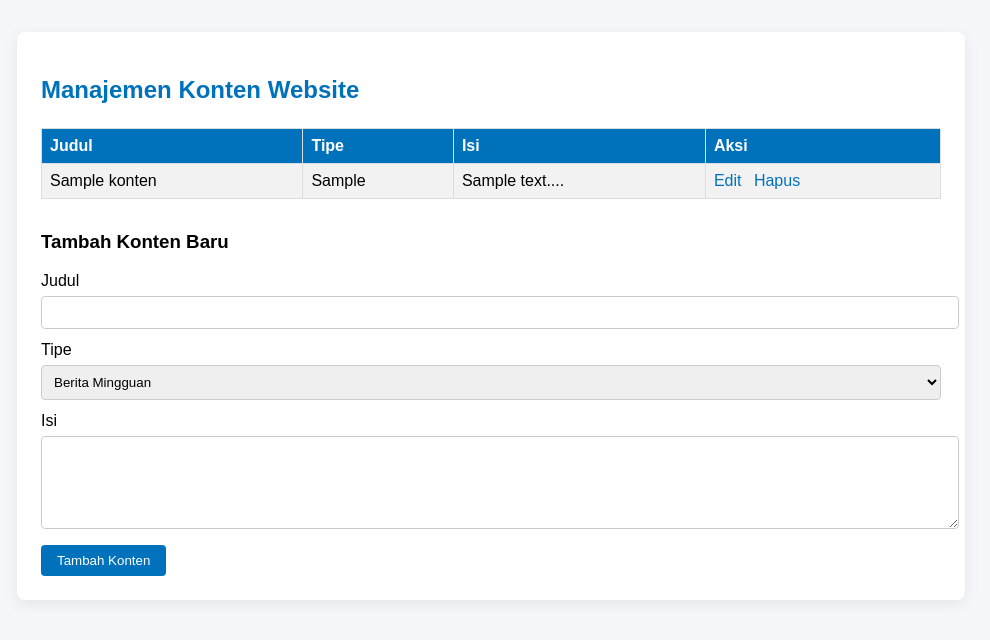
After one commit to AryaWinata08/website_sekolah, a PHP site: page /admin.php in a window 1280 px wide. The commit adds this page. Shown: the top 640 px of the page, without its empty margins (149-1139 px from the left). Run offline with PHP 8.4, Linux system fonts and the light colour scheme; tables that the repository leaves empty or names only in its code hold one stand-in row (values such as "Sample post").

Commit message:
lalala update

```diff
--- /dev/null
+++ b/ProjectKP/pages/admin.php
@@ -0,0 +1,137 @@
+<?php
+// filepath: c:\xampp\htdocs\website_sekolah\admin.php
+// Koneksi ke database
+$host = "localhost";
+$user = "root";
+$pass = "";
+$db = "website_sekolah";
+$conn = mysqli_connect($host, $user, $pass, $db);
+
+// Tambah konten
+if (isset($_POST['tambah'])) {
+  $judul = $_POST['judul'];
+  $tipe = $_POST['tipe'];
+  $isi = $_POST['isi'];
+  $sql = "INSERT INTO konten (judul, tipe, isi) VALUES ('$judul', '$tipe', '$isi')";
+  mysqli_query($conn, $sql);
+  header("Location: admin.php");
+  exit;
+}
+
+// Edit konten
+if (isset($_POST['edit'])) {
+  $id = $_POST['id'];
+  $judul = $_POST['judul'];
+  $tipe = $_POST['tipe'];
+  $isi = $_POST['isi'];
+  $sql = "UPDATE konten SET judul='$judul', tipe='$tipe', isi='$isi' WHERE id=$id";
+  mysqli_query($conn, $sql);
+  header("Location: admin.php");
+  exit;
+}
+
+// Hapus konten
+if (isset($_GET['hapus'])) {
+  $id = $_GET['hapus'];
+  $sql = "DELETE FROM konten WHERE id=$id";
+  mysqli_query($conn, $sql);
+  header("Location: admin.php");
+  exit;
+}
+
+// Ambil data konten (kecuali navbar, footer, visi_misi, kontak)
+$query = "SELECT * FROM konten WHERE tipe NOT IN ('navbar','footer','visi_misi','kontak')";
+$result = mysqli_query($conn, $query);
+
+// Untuk form edit
+$editData = null;
+if (isset($_GET['edit'])) {
+  $id = $_GET['edit'];
+  $editQuery = "SELECT * FROM konten WHERE id=$id";
+  $editResult = mysqli_query($conn, $editQuery);
+  $editData = mysqli_fetch_assoc($editResult);
+}
+?>
+
+<!DOCTYPE html>
+<html lang="id">
+<head>
+  <meta charset="UTF-8">
+  <title>Halaman Admin - Manajemen Konten</title>
+  <style>
+    body { font-family: Arial, sans-serif; background: #f5f7fa; margin: 0; padding: 0; }
+    .container { max-width: 900px; margin: 32px auto; background: #fff; padding: 24px; border-radius: 8px; box-shadow: 0 4px 16px rgba(0,0,0,0.08);}
+    h2 { color: #0072bc; }
+    table { width: 100%; border-collapse: collapse; margin-top: 24px;}
+    th, td { border: 1px solid #ddd; padding: 8px; text-align: left;}
+    th { background: #0072bc; color: #fff;}
+    tr:nth-child(even) { background: #f2f2f2;}
+    .form-section { margin-top: 32px; }
+    input[type=text], textarea, select { width: 100%; padding: 8px; margin: 6px 0 12px 0; border: 1px solid #ccc; border-radius: 4px;}
+    button { background: #0072bc; color: #fff; border: none; padding: 8px 16px; border-radius: 4px; cursor: pointer;}
+    button:hover { background: #005fa3;}
+    .aksi-link { color: #0072bc; text-decoration: none; margin-right: 8px;}
+    .aksi-link:hover { text-decoration: underline;}
+  </style>
+</head>
+<body>
+  <div class="container">
+    <h2>Manajemen Konten Website</h2>
+    <table>
+      <tr>
+        <th>Judul</th>
+        <th>Tipe</th>
+        <th>Isi</th>
+        <th>Aksi</th>
+      </tr>
+      <?php while($row = mysqli_fetch_assoc($result)): ?>
+      <tr>
+        <td><?= htmlspecialchars($row['judul']) ?></td>
+        <td><?= htmlspecialchars($row['tipe']) ?></td>
+        <td><?= htmlspecialchars(substr($row['isi'],0,60)) ?>...</td>
+        <td>
+          <a class="aksi-link" href="admin.php?edit=<?= $row['id'] ?>">Edit</a>
+          <a class="aksi-link" href="admin.php?hapus=<?= $row['id'] ?>" onclick="return confirm('Yakin hapus?')">Hapus</a>
+        </td>
+      </tr>
+      <?php endwhile; ?>
+    </table>
+
+    <div class="form-section">
+      <?php if ($editData): ?>
+      <h3>Edit Konten</h3>
+      <form method="post">
+        <input type="hidden" name="id" value="<?= $editData['id'] ?>">
+        <label>Judul</label>
+        <input type="text" name="judul" value="<?= htmlspecialchars($editData['judul']) ?>" required>
+        <label>Tipe</label>
+        <select name="tipe" required>
+          <option value="berita_mingguan" <?= $editData['tipe']=='berita_mingguan'?'selected':'' ?>>Berita Mingguan</option>
+          <option value="kegiatan_sekolah" <?= $editData['tipe']=='kegiatan_sekolah'?'selected':'' ?>>Kegiatan Sekolah</option>
+          <option value="pencapaian_anak" <?= $editData['tipe']=='pencapaian_anak'?'selected':'' ?>>Pencapaian Anak</option>
+        </select>
+        <label>Isi</label>
+        <textarea name="isi" rows="5" required><?= htmlspecialchars($editData['isi']) ?></textarea>
+        <button type="submit" name="edit">Simpan Perubahan</button>
+        <a href="admin.php" style="margin-left:12px;">Batal</a>
+      </form>
+      <?php else: ?>
+      <h3>Tambah Konten Baru</h3>
+      <form method="post">
+        <label>Judul</label>
+        <input type="text" name="judul" required>
+        <label>Tipe</label>
+        <select name="tipe" required>
+          <option value="berita_mingguan">Berita Mingguan</option>
+          <option value="kegiatan_sekolah">Kegiatan Sekolah</option>
+          <option value="pencapaian_anak">Pencapaian Anak</option>
+        </select>
+        <label>Isi</label>
+        <textarea name="isi" rows="5" required></textarea>
+        <button type="submit" name="tambah">Tambah Konten</button>
+      </form>
+      <?php endif; ?>
+    </div>
+  </div>
+</body>
+</html>
--- a/ProjectKP/pages/berita.php
+++ b/ProjectKP/pages/berita.php
@@ -1,4 +1,4 @@
-<link rel="stylesheet" href="../assets/css/style.css">
+
 <link rel="stylesheet" href="../assets/css/navbar.css">
 <link rel="stylesheet" href="../assets/css/berita.css">
 
@@ -10,6 +10,8 @@
   <title>Berita | SMAN 2 SINGKEP</title>
   <link rel="stylesheet" href="https://cdnjs.cloudflare.com/ajax/libs/font-awesome/6.5.0/css/all.min.css">
   <link rel="stylesheet" href="../assets/css/style.css">
+  <link rel="stylesheet" href="../assets/css/navbar.css">
+  <link rel="stylesheet" href="../assets/css/berita.css">
 </head>
 <body>
   <header>
--- a/ProjectKP/pages/ekstrakurikuler.php
+++ b/ProjectKP/pages/ekstrakurikuler.php
@@ -1,6 +1,4 @@
-<link rel="stylesheet" href="../assets/css/style.css">
-<link rel="stylesheet" href="../assets/css/navbar.css">
-<link rel="stylesheet" href="../assets/css/ekstrakurikuler.css">
+
 
 <!DOCTYPE html>
 <html lang="id">
@@ -10,6 +8,8 @@
   <title>Ekstrakurikuler | SMAN 2 SINGKEP</title>
   <link rel="stylesheet" href="https://cdnjs.cloudflare.com/ajax/libs/font-awesome/6.5.0/css/all.min.css">
   <link rel="stylesheet" href="../assets/css/style.css">
+  <link rel="stylesheet" href="../assets/css/navbar.css">
+  <link rel="stylesheet" href="../assets/css/ekstrakurikuler.css">
 </head>
 <body>
   <header>
--- a/ProjectKP/pages/galeri.php
+++ b/ProjectKP/pages/galeri.php
@@ -1,6 +1,4 @@
-<link rel="stylesheet" href="../assets/css/style.css">
-<link rel="stylesheet" href="../assets/css/navbar.css">
-<link rel="stylesheet" href="../assets/css/galeri.css">
+
 
 <!DOCTYPE html>
 <html lang="id">
@@ -10,6 +8,8 @@
   <title>Galeri | SMAN 2 SINGKEP</title>
   <link rel="stylesheet" href="https://cdnjs.cloudflare.com/ajax/libs/font-awesome/6.5.0/css/all.min.css">
   <link rel="stylesheet" href="../assets/css/style.css">
+  <link rel="stylesheet" href="../assets/css/navbar.css">
+  <link rel="stylesheet" href="../assets/css/galeri.css">
 </head>
 <body>
   <header>
--- a/ProjectKP/pages/kontak.php
+++ b/ProjectKP/pages/kontak.php
@@ -1,6 +1,4 @@
-<link rel="stylesheet" href="../assets/css/style.css">
-<link rel="stylesheet" href="../assets/css/navbar.css">
-<link rel="stylesheet" href="../assets/css/kontak.css">
+
 
 <!DOCTYPE html>
 <html lang="id">
@@ -10,6 +8,8 @@
   <title>Kontak | SMAN 2 SINGKEP</title>
   <link rel="stylesheet" href="https://cdnjs.cloudflare.com/ajax/libs/font-awesome/6.5.0/css/all.min.css">
   <link rel="stylesheet" href="../assets/css/style.css">
+  <link rel="stylesheet" href="../assets/css/navbar.css">
+  <link rel="stylesheet" href="../assets/css/kontak.css">
 </head>
 <body>
   <header>
--- a/ProjectKP/pages/navbar.php
+++ b/ProjectKP/pages/navbar.php
@@ -14,8 +14,6 @@
           <li><a href="profil_sekolah.php">Profil Sekolah</a></li>
           <li><a href="visi_misi.php">Visi & Misi</a></li>
           <li><a href="struktur_organisasi.php">Struktur Organisasi</a></li>
-          <li><a href="tenagakependidikan.php">Staf Pengajar</a></li>
-          <li><a href="pesertadidik.php">Peserta Didik</a></li>
         </ul>
       </li>
       <li><a href="berita.php">Berita</a></li>
--- a/ProjectKP/pages/prestasi_akademik.php
+++ b/ProjectKP/pages/prestasi_akademik.php
@@ -1,6 +1,4 @@
-<link rel="stylesheet" href="../assets/css/style.css">
-<link rel="stylesheet" href="../assets/css/navbar.css">
-<link rel="stylesheet" href="../assets/css/prestasi.css">
+
 
 <!DOCTYPE html>
 <html lang="id">
@@ -10,6 +8,8 @@
   <title>Prestasi Akademik | SMAN 2 SINGKEP</title>
   <link rel="stylesheet" href="https://cdnjs.cloudflare.com/ajax/libs/font-awesome/6.5.0/css/all.min.css">
   <link rel="stylesheet" href="../assets/css/style.css">
+  <link rel="stylesheet" href="../assets/css/navbar.css">
+  <link rel="stylesheet" href="../assets/css/prestasi.css">
 </head>
 <body>
   <header>
--- a/ProjectKP/pages/prestasi_nonakademik.php
+++ b/ProjectKP/pages/prestasi_nonakademik.php
@@ -1,6 +1,4 @@
-<link rel="stylesheet" href="../assets/css/style.css">
-<link rel="stylesheet" href="../assets/css/navbar.css">
-<link rel="stylesheet" href="../assets/css/prestasi.css">
+
 
 <!DOCTYPE html>
 <html lang="id">
@@ -10,6 +8,8 @@
   <title>Prestasi Non Akademik | SMAN 2 SINGKEP</title>
   <link rel="stylesheet" href="https://cdnjs.cloudflare.com/ajax/libs/font-awesome/6.5.0/css/all.min.css">
   <link rel="stylesheet" href="../assets/css/style.css">
+  <link rel="stylesheet" href="../assets/css/navbar.css">
+  <link rel="stylesheet" href="../assets/css/prestasi.css">
 </head>
 <body>
   <header>
--- a/ProjectKP/pages/visi_misi.php
+++ b/ProjectKP/pages/visi_misi.php
@@ -1,6 +1,4 @@
-<link rel="stylesheet" href="../assets/css/style.css">
-<link rel="stylesheet" href="../assets/css/navbar.css">
-<link rel="stylesheet" href="../assets/css/visi_misi.css">
+
 
 <!DOCTYPE html>
 <html lang="id">
@@ -10,6 +8,8 @@
   <title>Visi & Misi | SMAN 2 SINGKEP</title>
   <link rel="stylesheet" href="https://cdnjs.cloudflare.com/ajax/libs/font-awesome/6.5.0/css/all.min.css">
   <link rel="stylesheet" href="../assets/css/style.css">
+  <link rel="stylesheet" href="../assets/css/navbar.css">
+  <link rel="stylesheet" href="../assets/css/visi_misi.css">
 </head>
 <body>
   <header>
```
Also changed, not shown: ProjectKP/assets/css/home.css (+49 -0 lines), ProjectKP/assets/css/profil_sekolah.css (+69 -0 lines), ProjectKP/assets/css/tenagakependidikan.css (deleted, +0 -73 lines), ProjectKP/pages/agenda.php (+3 -4 lines), ProjectKP/pages/home.php (+18 -4 lines), ProjectKP/pages/pesertadidik.php (deleted, +0 -68 lines), ProjectKP/pages/profil_sekolah.php (+52 -3 lines), ProjectKP/pages/struktur_organisasi.php (+30 -3 lines), ProjectKP/pages/tenagakependidikan.php (deleted, +0 -43 lines), ProjectKP/assets/images/KEPSEK.png (added), ProjectKP/assets/images/KepalaSekolahSmandaS.jpg (added).
